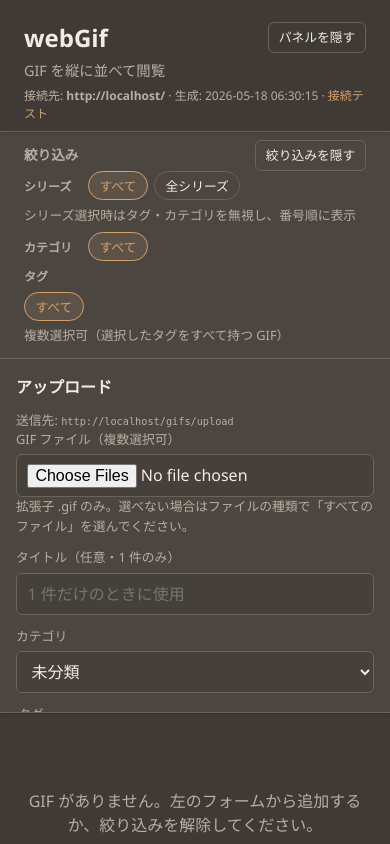
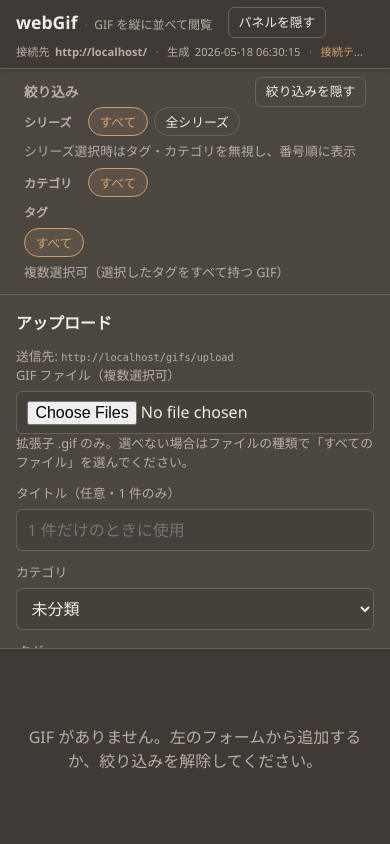
Before and after one commit to YasumaTakahiro/webGif, a Flask app: page / in a window 390 px wide. Run offline with Flask 3, Linux system fonts and the light colour scheme; data that the repository does not hold is empty.

Commit message:
style: Update header layout and styling for improved responsiveness and visual consistency

```diff
--- a/static/style.css
+++ b/static/style.css
@@ -54,7 +54,7 @@ a {
   position: sticky;
   top: 0;
   z-index: 200;
-  padding: 1.25rem 1.5rem 0.5rem;
+  padding: 0.45rem 1rem;
   border-bottom: 1px solid var(--border);
   background: var(--bg);
   box-shadow: var(--shadow);
@@ -62,40 +62,85 @@ a {
 
 .header-row {
   display: flex;
-  align-items: flex-start;
-  justify-content: space-between;
-  gap: 1rem;
+  align-items: center;
+  gap: 0.65rem 1rem;
+  min-width: 0;
 }
 
 .header-brand {
+  display: flex;
+  align-items: baseline;
+  flex-shrink: 0;
+  gap: 0.45rem;
   min-width: 0;
 }
 
 .site-header h1 {
   margin: 0;
-  font-size: 1.5rem;
+  font-size: 1.1rem;
   font-weight: 700;
+  line-height: 1.2;
+  white-space: nowrap;
+}
+
+.site-header h1 a {
+  color: inherit;
 }
 
 .tagline {
-  margin: 0.25rem 0 0;
+  margin: 0;
   color: var(--muted);
-  font-size: 0.9rem;
+  font-size: 0.75rem;
+  line-height: 1.2;
+  white-space: nowrap;
+}
+
+.tagline::before {
+  content: "·";
+  margin-right: 0.4rem;
+  color: var(--border);
 }
 
 .sidebar-toggle {
   flex-shrink: 0;
-  margin-top: 0.15rem;
+  margin: 0;
+  white-space: nowrap;
 }
 
 .server-url {
-  margin: 0.35rem 0 0;
-  font-size: 0.75rem;
+  margin: 0;
+  flex: 1;
+  min-width: 0;
+  overflow: hidden;
+  text-overflow: ellipsis;
+  white-space: nowrap;
+  font-size: 0.7rem;
   color: var(--muted);
+}
+
+.server-url-label {
+  margin-right: 0.15rem;
+}
+
+.server-url-sep {
+  margin: 0 0.35rem;
+  opacity: 0.6;
 }
 
 .server-url a {
   color: var(--accent);
+}
+
+@media (max-width: 720px) {
+  .header-row {
+    flex-wrap: wrap;
+    row-gap: 0.35rem;
+  }
+
+  .server-url {
+    order: 3;
+    flex: 1 1 100%;
+  }
 }
 
 .filter-panel {
--- a/templates/base.html
+++ b/templates/base.html
@@ -11,15 +11,18 @@
     <div class="header-row">
       <div class="header-brand">
         <h1><a href="{{ url_for('index') }}">webGif</a></h1>
-        <p class="tagline">GIF を縦に並べて閲覧</p>
+        <span class="tagline">GIF を縦に並べて閲覧</span>
       </div>
+      <p class="server-url" title="接続先: {{ request.host_url }} · 生成: {{ page_loaded_at }}">
+        <span class="server-url-label">接続先</span>
+        <strong>{{ request.host_url }}</strong>
+        <span class="server-url-sep">·</span>
+        <span class="server-url-label">生成</span> {{ page_loaded_at }}
+        <span class="server-url-sep">·</span>
+        <a href="{{ url_for('health') }}">接続テスト</a>
+      </p>
       {% block header_actions %}{% endblock %}
     </div>
-    <p class="server-url">
-      接続先: <strong>{{ request.host_url }}</strong>
-      · 生成: {{ page_loaded_at }}
-      · <a href="{{ url_for('health') }}">接続テスト</a>
-    </p>
   </header>
 
   {% block filter_panel %}{% endblock %}
```
